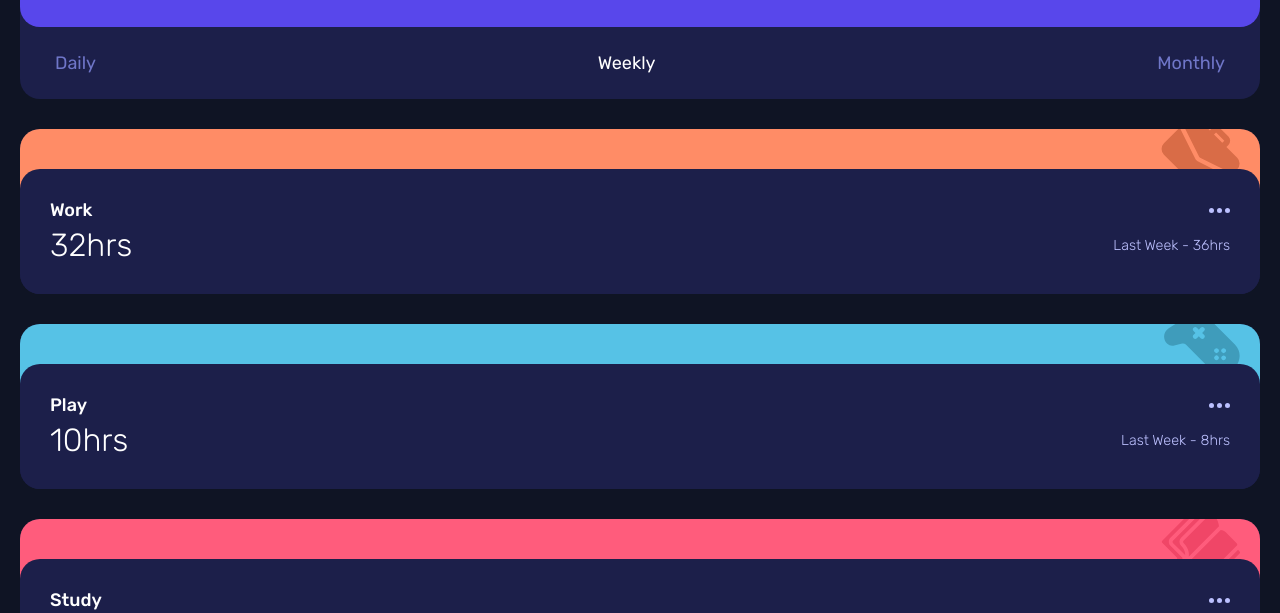
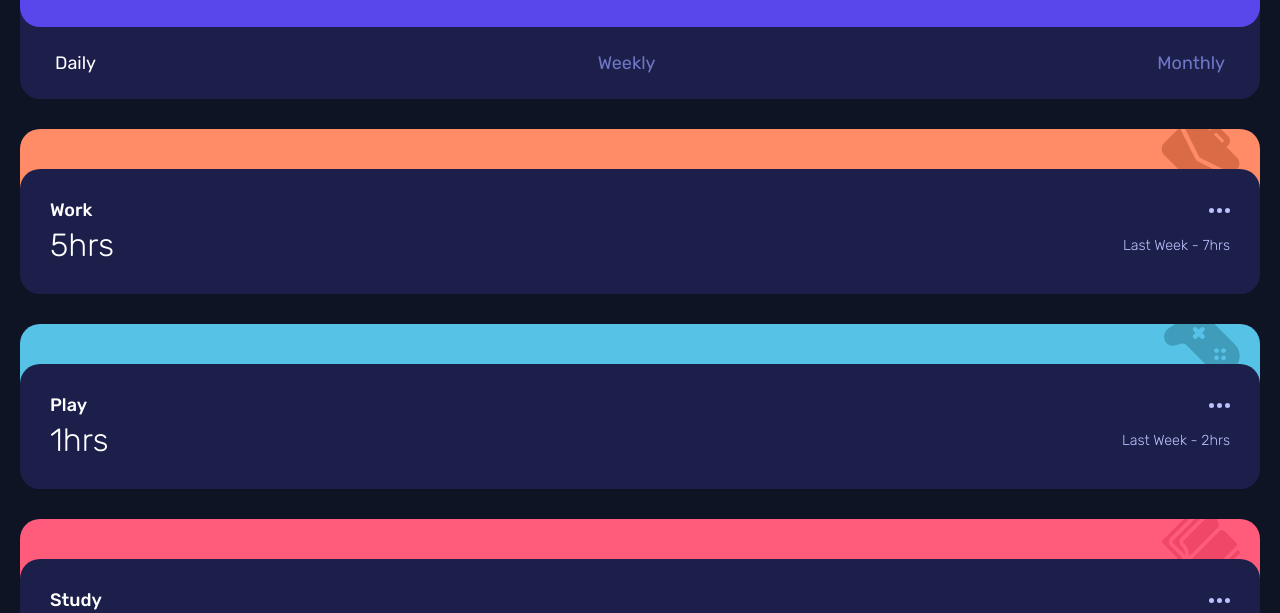
Before and after one commit to timothy-isenegger/challenge-time-tracking-dashboard, a plain HTML site: page index.html in a window 1280 px wide. Both pictures are taken after a click on the button "Daily". Shown: the part 183-796 px from the top of the page. Drawn offline with Linux system fonts and the light colour scheme.

Commit message:
[TASK] Add js functionality for filter

```diff
--- a/index.html
+++ b/index.html
@@ -31,9 +31,9 @@
       </div>
       <div class="card__body">
         <nav class="nav nav--statistics">
-          <button class="btn btn-link">Daily</button>
-          <button class="btn btn-link active">Weekly</button>
-          <button class="btn btn-link">Monthly</button>
+          <button class="btn btn-link" data-cycle-type="daily">Daily</button>
+          <button class="btn btn-link active" data-cycle-type="weekly">Weekly</button>
+          <button class="btn btn-link" data-cycle-type="monthly">Monthly</button>
         </nav>
       </div>
     </div>
@@ -181,5 +181,6 @@
     Challenge by <a href="https://www.frontendmentor.io?ref=challenge" target="_blank">Frontend Mentor</a>.
     Coded by <a href="#">Your Name Here</a>.
   </div>
+  <script src="src/js/scripts.js" type="text/javascript"></script>
 </body>
 </html>
--- a/src/js/scripts.js
+++ b/src/js/scripts.js
@@ -0,0 +1,32 @@
+const challengeTimeTracking = {
+    init: () => {
+        challengeTimeTracking.config = {
+            navItems: document.querySelectorAll('.btn-link'),
+        }
+
+        challengeTimeTracking.setup();
+    },
+
+    setup: () => {
+        challengeTimeTracking.registerEventHandlers();
+    },
+
+    registerEventHandlers: () => {
+        challengeTimeTracking.config.navItems.forEach((navItem) => {
+            navItem.addEventListener('click', () => {
+                challengeTimeTracking.removeActiveClassFromNavItems();
+                navItem.classList.add('active');
+                document.querySelectorAll('[data-cycle]').forEach(item => item.classList.remove('active-cycle'));
+                document.querySelectorAll(`[data-cycle="${navItem.dataset.cycleType}"]`).forEach(item => item.classList.add('active-cycle'));
+            });
+        });
+    },
+
+    removeActiveClassFromNavItems: () => {
+        challengeTimeTracking.config.navItems.forEach(item => item.classList.remove('active'));
+    }
+}
+
+document.addEventListener('DOMContentLoaded', () => {
+    challengeTimeTracking.init();
+});
```
